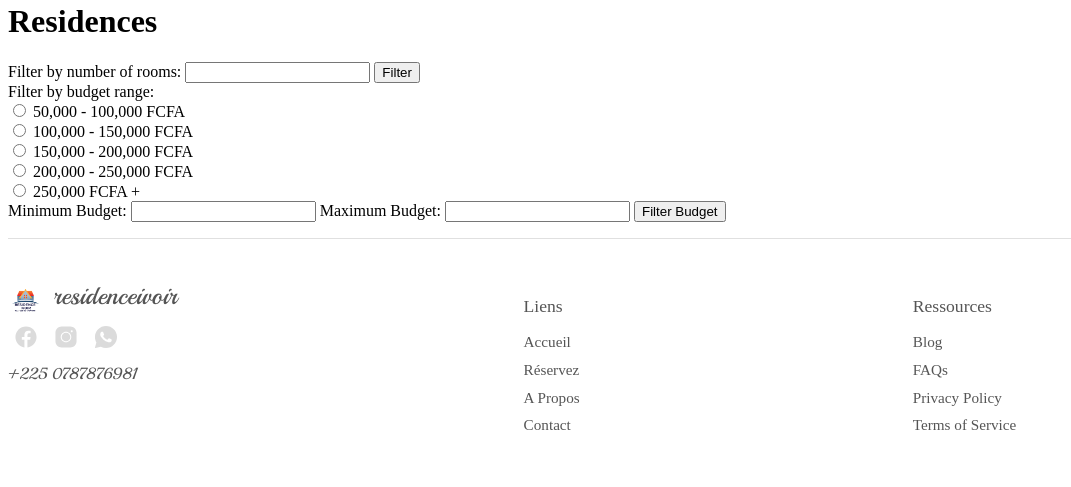
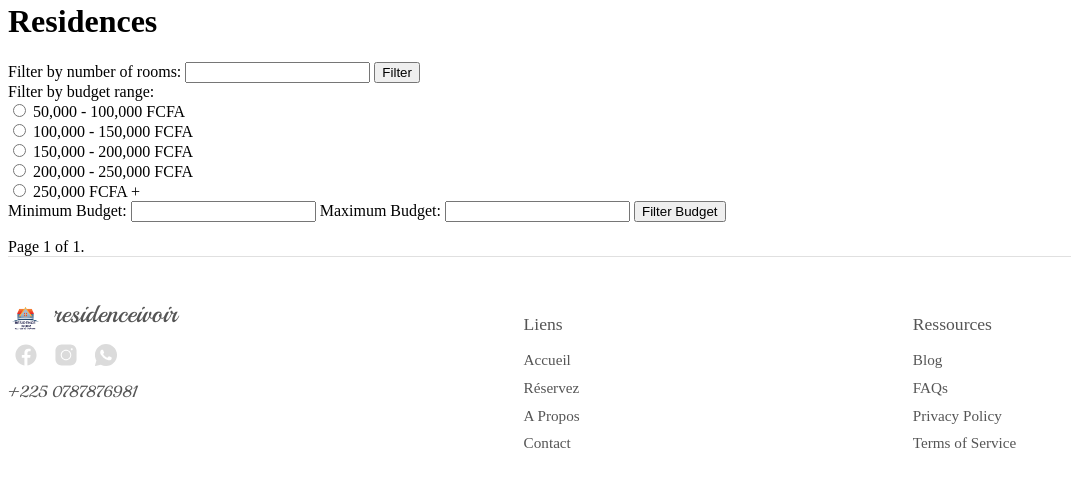
Before and after one commit to SamuelVanie/residence-ivoir, a Django app: page /residences/ in a window 1280 px wide. Shown: the part 87-574 px from the top of the page, without its empty margins (0-1071 px from the left). Run offline with Django 4.2, Linux system fonts and the light colour scheme; data that the repository does not hold is empty; some web fonts are replaced.

Commit message:
feat: Add pagination to residence list

```diff
--- a/residence/templates/residence/residence_list.html
+++ b/residence/templates/residence/residence_list.html
@@ -62,7 +62,7 @@
 
     <div id="residenceList">
       <ul>
-        {% for residence in residences %}
+        {% for residence in page_obj %}
         <li>
           {{ residence.name }} - {{ residence.location }} - Price: {{
           residence.price }} - {{ residence.promotional_price }} - {{
@@ -75,6 +75,24 @@
         </li>
         {% endfor %}
       </ul>
+
+      <div class="pagination">
+        <span class="step-links">
+            {% if page_obj.has_previous %}
+                <a href="?page=1">&laquo; first</a>
+                <a href="?page={{ page_obj.previous_page_number }}">previous</a>
+            {% endif %}
+
+            <span class="current">
+                Page {{ page_obj.number }} of {{ page_obj.paginator.num_pages }}.
+            </span>
+
+            {% if page_obj.has_next %}
+                <a href="?page={{ page_obj.next_page_number }}">next</a>
+                <a href="?page={{ page_obj.paginator.num_pages }}">last &raquo;</a>
+            {% endif %}
+        </span>
+      </div>
     </div>
 
     <script>
--- a/residence/tests.py
+++ b/residence/tests.py
@@ -34,7 +34,7 @@ class ResidenceListViewTest(TestCase):
         self.assertTemplateUsed(response, 'residence/residence_list.html')
 
         # Check that 'residences' are passed in the context
-        self.assertTrue('residences' in response.context)
+        self.assertTrue('page_obj' in response.context)
 
     def test_filter_residences_by_rooms_view(self):
         # Create residences with different numbers of rooms
--- a/residence/views.py
+++ b/residence/views.py
@@ -1,13 +1,19 @@
 from django.shortcuts import render
 from .models import Residence
 from django.http import JsonResponse
+from django.core.paginator import Paginator
 
 def home(request):
     return render(request, 'home.html')
 
 def residence_list(request):
-    residences = Residence.objects.all()
-    return render(request, 'residence/residence_list.html', {'residences': residences})
+    residence_list = Residence.objects.all()
+    paginator = Paginator(residence_list, 6) # Show 6 residences per page.
+
+    page_number = request.GET.get('page')
+    page_obj = paginator.get_page(page_number)
+    # Pass the page object instead of the full list
+    return render(request, 'residence/residence_list.html', {'page_obj': page_obj})
 
 def filter_residences_by_rooms(request, rooms):
     residences = Residence.objects.filter(number_of_rooms=rooms)
```
Also changed, not shown: 1 other file.
